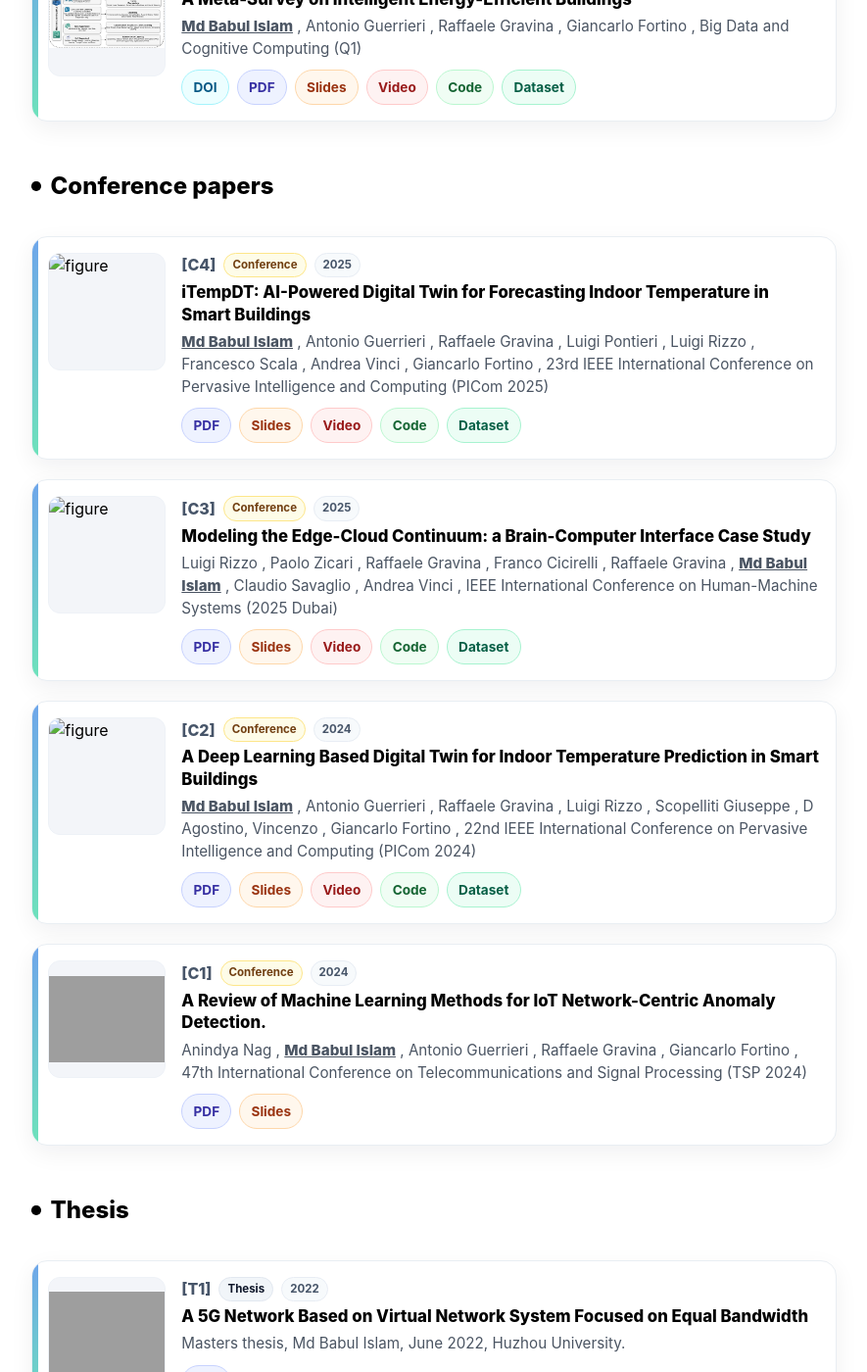
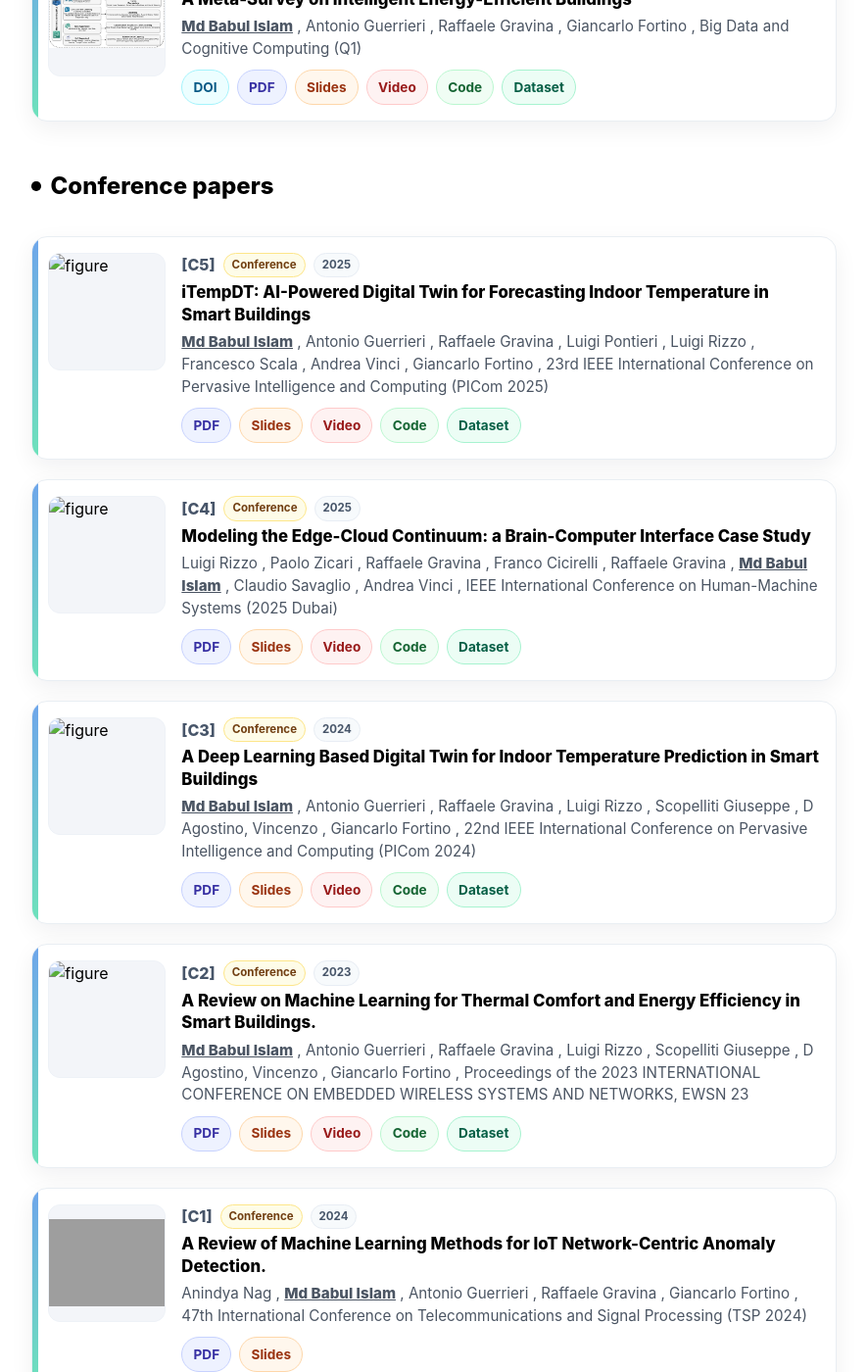
Before and after one commit to babulcseian/babulcseian.github.io, a Jekyll site: the page built from publications.md, in a window 1280 px wide and 1400 px high, scrolled down 2202 px. Shown: the whole window at 98% size, without its empty margins (197-1082 px from the left). Built offline with Jekyll 4.4.1, drawn with Linux system fonts in a browser that asks for light colours; a style sheet for code colours, icons or effects is not loaded; grey boxes are pictures that could not be loaded.

Commit message:
Update publications.yml

```diff
--- a/_data/publications.yml
+++ b/_data/publications.yml
@@ -237,6 +237,28 @@ conference:
     figure: ""
     fit: "contain"
 
+  - year: 2023
+    title: "A Review on Machine Learning for Thermal Comfort and Energy Efficiency in Smart Buildings."
+    authors:
+      - { name: "Md Babul Islam", me: "1" }
+      - { name: "Antonio Guerrieri" }
+      - { name: "Raffaele Gravina" }
+      - { name: "Luigi Rizzo" }
+      - { name: "Scopelliti Giuseppe" }
+      - { name: "D Agostino, Vincenzo" }
+      - { name: "Giancarlo Fortino" }
+    journal: "Proceedings of the 2023 INTERNATIONAL CONFERENCE ON EMBEDDED WIRELESS SYSTEMS AND NETWORKS, EWSN 23"
+    paper: "https://dl.acm.org/doi/10.5555/3639940.3639971"
+    code: "https://dl.acm.org/doi/10.5555/3639940.363997"
+    slides: ""
+    videos: ""
+    dataset: ""
+    slides: ""
+    figure: ""
+    fit: "contain"
+
+
+
 
   - year: 2024
     title: "A Review of Machine Learning Methods for IoT Network-Centric Anomaly Detection."
```
